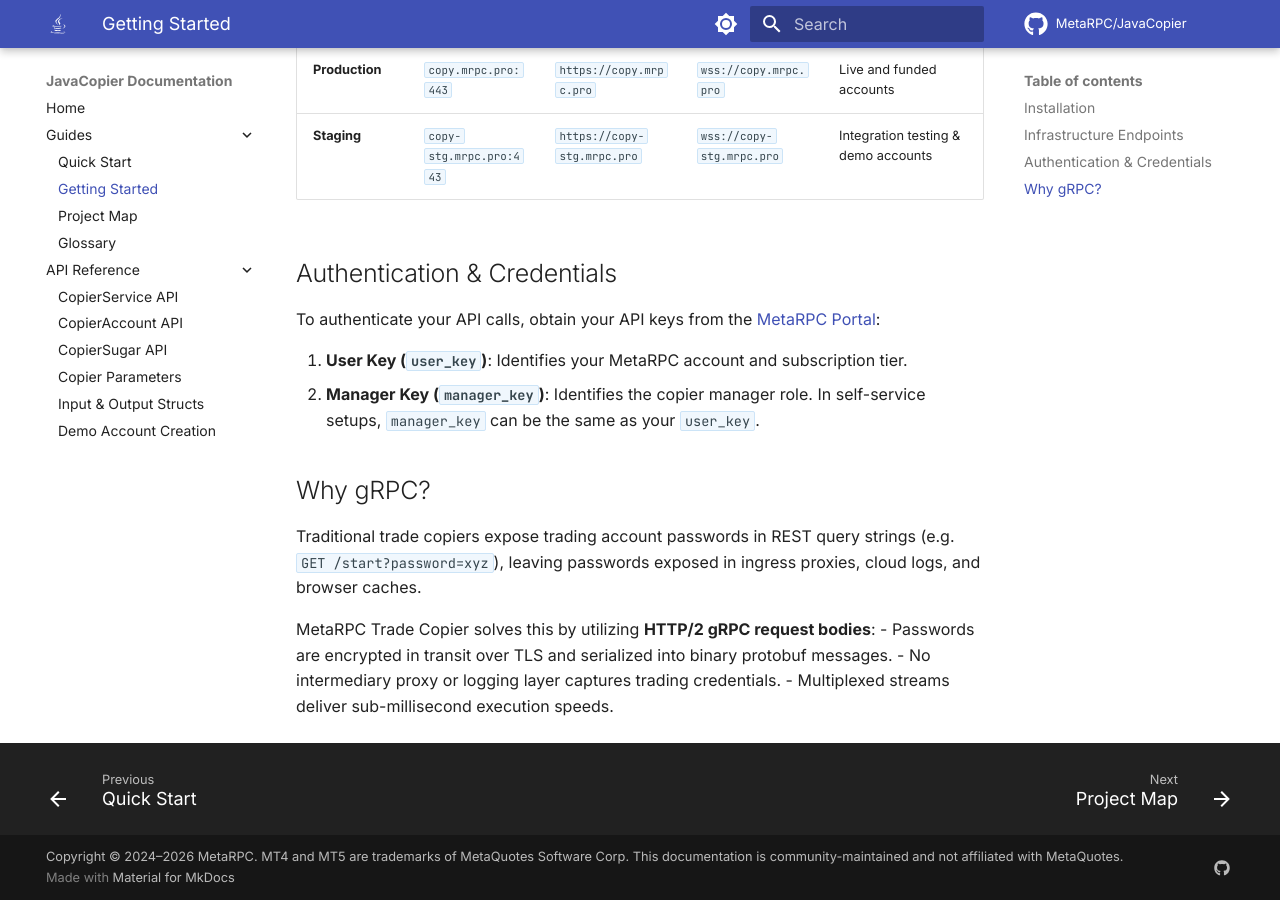
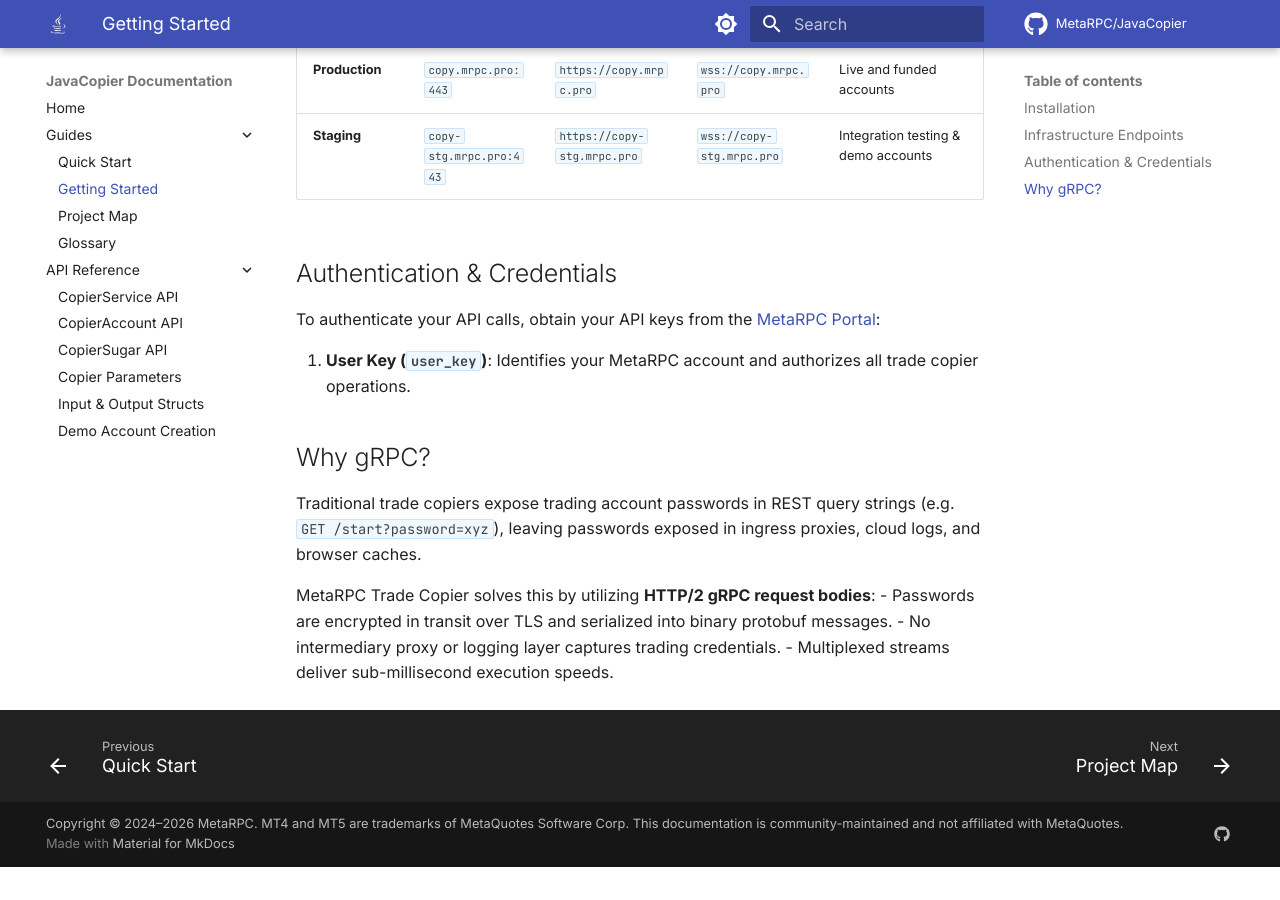
Before and after one commit to MetaRPC/JavaCopier, an MkDocs documentation site: the page built from docs/All_Guides/GETTING_STARTED.md, in a window 1280 px wide and 900 px high, scrolled down 559 px. Built offline with MkDocs 1.6.1 and Material for MkDocs 9.7.7, drawn with Linux system fonts in a browser that asks for light colours; comment, search, counter and statistics services are not loaded; after the commit the page ends 1426 px from its top, so only the background shows below that.

Commit message:
refactor(sdk): remove managerKey from required parameters, examples, and docs

```diff
--- a/docs/All_Guides/GETTING_STARTED.md
+++ b/docs/All_Guides/GETTING_STARTED.md
@@ -23,8 +23,7 @@
 
 To authenticate your API calls, obtain your API keys from the [MetaRPC Portal](https://mrpc.pro/portal):
 
-1. **User Key (`user_key`)**: Identifies your MetaRPC account and subscription tier.
-2. **Manager Key (`manager_key`)**: Identifies the copier manager role. In self-service setups, `manager_key` can be the same as your `user_key`.
+1. **User Key (`user_key`)**: Identifies your MetaRPC account and authorizes all trade copier operations.
 
 ## Why gRPC?
 
```
Also changed, not shown: docs/API_Reference/CopierAccount.md (+1 -2 lines), docs/API_Reference/CopierSugar.md (+1 -1 lines), docs/API_Reference/Copier_Parameters.md (+0 -1 lines), docs/API_Reference/Input_Output_Structs.md (+1 -1 lines), docs/All_Guides/Your_First_Project.md (+2 -3 lines), site/API_Reference/CopierAccount/index.html, site/API_Reference/CopierSugar/index.html, site/API_Reference/Copier_Parameters/index.html, site/API_Reference/Input_Output_Structs/index.html, site/All_Guides/GETTING_STARTED/index.html, site/All_Guides/Your_First_Project/index.html, site/search/search_index.json, site/sitemap.xml, 3 other files.
